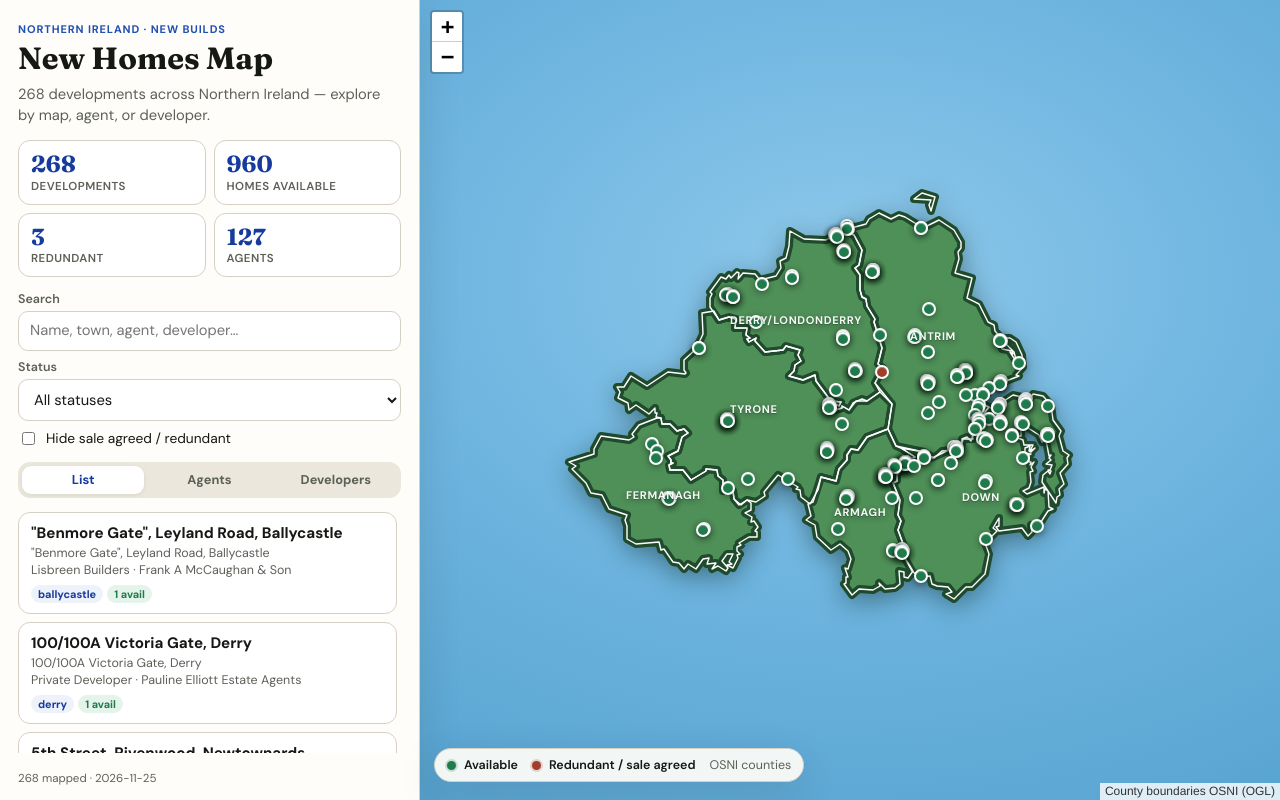
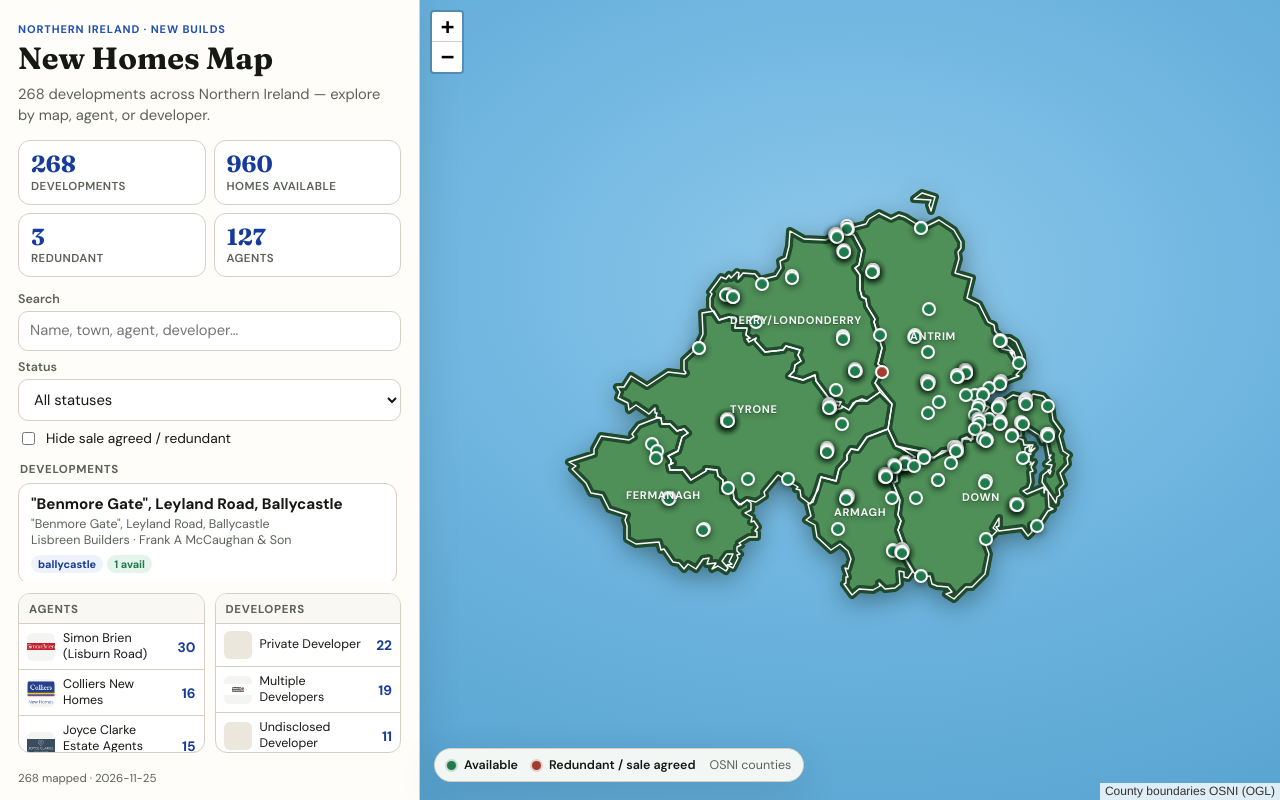
Before and after one commit to jacobhomesni/new-homes-visualisation, a plain HTML site: page index.html in a window 1280 px wide. Drawn offline with nearby package versions, Linux system fonts and the light colour scheme.

Commit message:
Fix popup logos and keep Agents/Developers always visible.
Resolve logo URLs against the page base, drop lazy-loading in Leaflet popups, and replace exclusive tabs with side-by-side agent and developer lists that show logos.

Co-authored-by: Cursor <cursoragent@cursor.com>

```diff
--- a/assets/app.js
+++ b/assets/app.js
@@ -46,6 +46,22 @@
     });
   }
 
+  function resolveAsset(src) {
+    const raw = String(src || '').trim();
+    if (!raw) return '';
+    try {
+      return new URL(raw, document.baseURI).href;
+    } catch (_) {
+      return raw;
+    }
+  }
+
+  function logoImg(src, name, className = 'org-logo') {
+    const href = resolveAsset(src);
+    if (!href) return `<span class="${className} placeholder" aria-hidden="true"></span>`;
+    return `<img class="${className}" src="${escapeAttr(href)}" alt="${escapeAttr(name || 'Logo')}" decoding="async" />`;
+  }
+
   function orgCards(list, fallbackName) {
     const items = Array.isArray(list) ? list.filter((x) => x && (x.name || x.image || x.url)) : [];
     if (!items.length) {
@@ -55,11 +71,20 @@
     return `<div class="org-row">${items.map((o) => {
       const name = o.name || '';
       const src = o.image || o.url || '';
-      const img = src
-        ? `<img class="org-logo" src="${escapeAttr(src)}" alt="${escapeAttr(name || 'Logo')}" loading="lazy" referrerpolicy="no-referrer" />`
-        : `<span class="org-logo placeholder" aria-hidden="true"></span>`;
-      return `<div class="org-card">${img}<span class="org-name">${escapeHtml(name || '—')}</span></div>`;
+      return `<div class="org-card">${logoImg(src, name)}<span class="org-name">${escapeHtml(name || '—')}</span></div>`;
     }).join('')}</div>`;
+  }
+
+  function logoByName() {
+    const map = new Map();
+    for (const d of state.data?.developments || []) {
+      for (const o of [...(d.agentOrgs || []), ...(d.developerOrgs || [])]) {
+        if (!o?.name || !o.image) continue;
+        const key = String(o.name).trim().toLowerCase();
+        if (key && !map.has(key)) map.set(key, o.image);
+      }
+    }
+    return map;
   }
 
   function popupHtml(d) {
@@ -145,14 +170,18 @@
       pane.innerHTML = `<p class="meta" style="padding:8px">No ${label} data.</p>`;
       return;
     }
-    pane.innerHTML = rows.map((r) => `
-      <div class="tally">
-        <div>
-          <div>${escapeHtml(r.name)}</div>
+    const logos = logoByName();
+    pane.innerHTML = rows.map((r) => {
+      const img = logos.get(String(r.name || '').trim().toLowerCase()) || '';
+      return `<div class="tally">
+        ${logoImg(img, r.name, 'tally-logo')}
+        <div class="tally-text">
+          <div class="tally-name">${escapeHtml(r.name)}</div>
           ${r.redundant ? `<div class="sub">${r.redundant} redundant</div>` : ''}
         </div>
         <strong>${r.count}</strong>
-      </div>`).join('');
+      </div>`;
+    }).join('');
   }
 
   function syncMarkers(list) {
@@ -168,7 +197,7 @@
       let marker = state.markers.get(d.pathId);
       if (!marker) {
         marker = L.marker([d.lat, d.lng], { icon: markerIcon(!!d.redundant) });
-        marker.bindPopup(() => popupHtml(d), { maxWidth: 280 });
+        marker.bindPopup(() => popupHtml(d), { maxWidth: 320, minWidth: 220, autoPanPadding: [24, 24] });
         marker.on('click', () => selectDev(d.pathId, false));
         state.layer.addLayer(marker);
         state.markers.set(d.pathId, marker);
@@ -343,15 +372,6 @@
   els.status.addEventListener('change', refresh);
   els.hideRedundant.addEventListener('change', refresh);
 
-  document.querySelectorAll('.tab').forEach((btn) => {
-    btn.addEventListener('click', () => {
-      document.querySelectorAll('.tab').forEach((b) => b.classList.remove('active'));
-      document.querySelectorAll('.pane').forEach((p) => p.classList.remove('active'));
-      btn.classList.add('active');
-      document.getElementById(`pane-${btn.dataset.tab}`).classList.add('active');
-    });
-  });
-
   els.paneList.addEventListener('click', (e) => {
     const card = e.target.closest('.card[data-id]');
     if (!card) return;
--- a/assets/style.css
+++ b/assets/style.css
@@ -120,37 +120,64 @@ body {
   user-select: none;
 }
 
-.tabs {
+.panels {
+  display: flex;
+  flex-direction: column;
+  flex: 1;
+  min-height: 0;
+  gap: 12px;
+}
+.panel {
+  display: flex;
+  flex-direction: column;
+  min-height: 0;
+}
+.panel-list {
+  flex: 1.35;
+}
+.panel-orgs {
   display: grid;
-  grid-template-columns: repeat(3, 1fr);
-  gap: 4px;
-  padding: 4px;
+  grid-template-columns: 1fr 1fr;
+  gap: 10px;
+  flex: 1;
+  min-height: 160px;
+}
+.org-col {
+  display: flex;
+  flex-direction: column;
+  min-height: 0;
+  border: 1px solid var(--line);
   border-radius: 12px;
-  background: #ebe7dc;
+  background: #fff;
+  overflow: hidden;
 }
-.tab {
+.panel-title {
+  margin: 0;
+  padding: 8px 10px 6px;
+  font-size: 0.72rem;
+  font-weight: 700;
+  letter-spacing: 0.06em;
+  text-transform: uppercase;
+  color: var(--muted);
+  border-bottom: 1px solid var(--line);
+  background: #faf8f3;
+}
+.panel-list > .panel-title {
   border: 0;
-  border-radius: 9px;
-  padding: 8px 6px;
   background: transparent;
-  color: var(--muted);
-  font: 700 0.8rem/1 var(--font);
-  cursor: pointer;
-}
-.tab.active {
-  background: #fff;
-  color: var(--blue-deep);
-  box-shadow: 0 1px 4px rgba(0,0,0,.08);
+  padding: 0 2px 6px;
 }
 
 .pane {
-  display: none;
+  display: block;
   flex: 1;
   min-height: 0;
   overflow: auto;
   padding-right: 4px;
 }
-.pane.active { display: block; }
+.pane-tallies {
+  padding: 0;
+}
 
 .card {
   display: block;
@@ -203,14 +230,41 @@ body {
 
 .tally {
   display: flex;
-  justify-content: space-between;
-  gap: 10px;
-  padding: 8px 10px;
+  align-items: center;
+  gap: 8px;
+  padding: 7px 8px;
   border-bottom: 1px solid var(--line);
+  font-size: 0.78rem;
+}
+.tally-logo {
+  width: 28px;
+  height: 28px;
+  object-fit: contain;
+  border-radius: 6px;
+  background: #f4f4f2;
+  flex: 0 0 auto;
+}
+.tally-logo.placeholder {
+  display: inline-block;
+  background: #ebe7dc;
+}
+.tally-text {
+  flex: 1;
+  min-width: 0;
+}
+.tally-name {
+  line-height: 1.25;
+  overflow: hidden;
+  display: -webkit-box;
+  -webkit-line-clamp: 2;
+  -webkit-box-orient: vertical;
+}
+.tally strong {
+  color: var(--blue-deep);
+  flex: 0 0 auto;
   font-size: 0.86rem;
 }
-.tally strong { color: var(--blue-deep); }
-.tally .sub { color: var(--muted); font-size: 0.75rem; }
+.tally .sub { color: var(--muted); font-size: 0.68rem; }
 
 .foot {
   font-size: 0.72rem;
--- a/index.html
+++ b/index.html
@@ -9,7 +9,7 @@
   <link rel="preconnect" href="https://fonts.gstatic.com" crossorigin />
   <link href="https://fonts.googleapis.com/css2?family=DM+Sans:ital,opsz,wght@0,9..40,400;0,9..40,600;0,9..40,700;1,9..40,400&family=Fraunces:opsz,wght@9..144,600;9..144,700&display=swap" rel="stylesheet" />
   <link rel="stylesheet" href="https://unpkg.com/leaflet@1.9.4/dist/leaflet.css" integrity="sha256-p4NxAoJBhIIN+hmNHrzRCf9tD/miZyoHS5obTRR9BMY=" crossorigin="" />
-  <link rel="stylesheet" href="assets/style.css" />
+  <link rel="stylesheet" href="assets/style.css?v=20261125b" />
 </head>
 <body>
   <div class="app">
@@ -44,15 +44,22 @@
         </label>
       </div>
 
-      <nav class="tabs" role="tablist">
-        <button type="button" class="tab active" data-tab="list">List</button>
-        <button type="button" class="tab" data-tab="agents">Agents</button>
-        <button type="button" class="tab" data-tab="developers">Developers</button>
-      </nav>
-
-      <div class="pane active" id="pane-list"></div>
-      <div class="pane" id="pane-agents"></div>
-      <div class="pane" id="pane-developers"></div>
+      <div class="panels">
+        <section class="panel panel-list">
+          <h2 class="panel-title">Developments</h2>
+          <div class="pane" id="pane-list"></div>
+        </section>
+        <section class="panel panel-orgs">
+          <div class="org-col">
+            <h2 class="panel-title">Agents</h2>
+            <div class="pane pane-tallies" id="pane-agents"></div>
+          </div>
+          <div class="org-col">
+            <h2 class="panel-title">Developers</h2>
+            <div class="pane pane-tallies" id="pane-developers"></div>
+          </div>
+        </section>
+      </div>
 
       <footer class="foot">
         <span id="meta"></span>
@@ -70,6 +77,6 @@
   </div>
 
   <script src="https://unpkg.com/leaflet@1.9.4/dist/leaflet.js" integrity="sha256-20nQCchB9co0qIjJZRGuk2/Z9VM+kNiyxNV1lvTlZBo=" crossorigin=""></script>
-  <script src="assets/app.js"></script>
+  <script src="assets/app.js?v=20261125b"></script>
 </body>
 </html>
```
